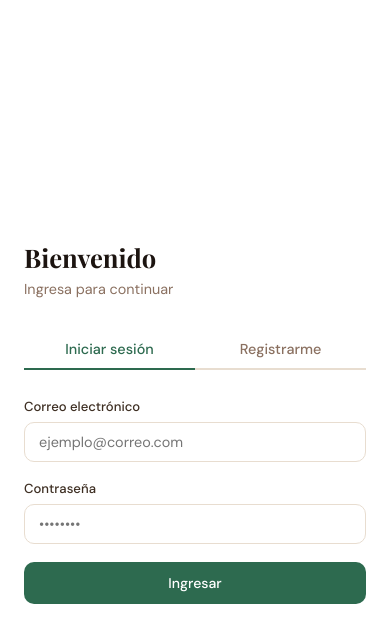
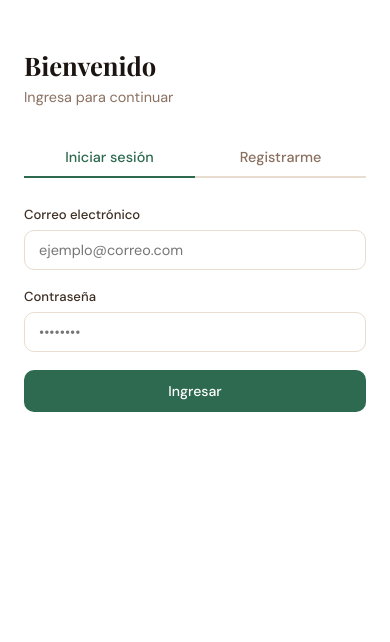
Before and after one commit to ensunchobustamantec-arch/pension-app, a React (Create React App) app: page / in a window 390 px wide. Shown: the top 642 px of the page. Built offline with nearby package versions, Linux system fonts and the light colour scheme.

Commit message:
Update index.css

```diff
--- a/src/index.css
+++ b/src/index.css
@@ -403,7 +403,12 @@ tr:hover td { background: #FDFAF6; }
     width: 100%;
   }
   .auth-left { display: none; }
-  .auth-right { width: 100%; padding: 32px 24px; }
+  .auth-right {
+    width: 100%;
+    padding: 24px;
+    justify-content: flex-start;
+    padding-top: 48px;
+  }
   .stats-grid { grid-template-columns: 1fr 1fr; }
   .table-wrap { overflow-x: auto; -webkit-overflow-scrolling: touch; }
   .hab-grid { grid-template-columns: 1fr 1fr; }
```
